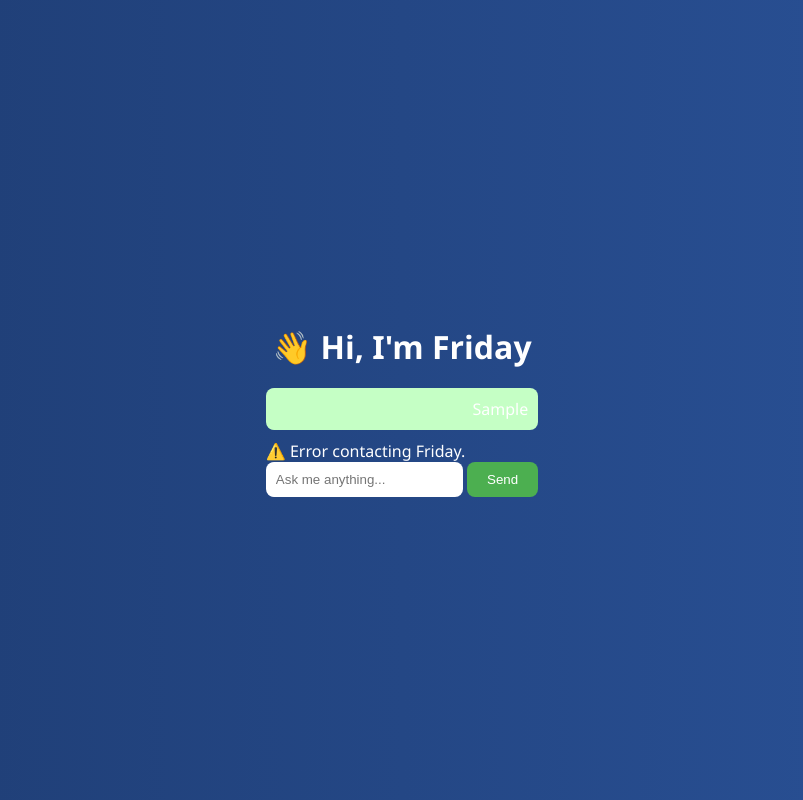
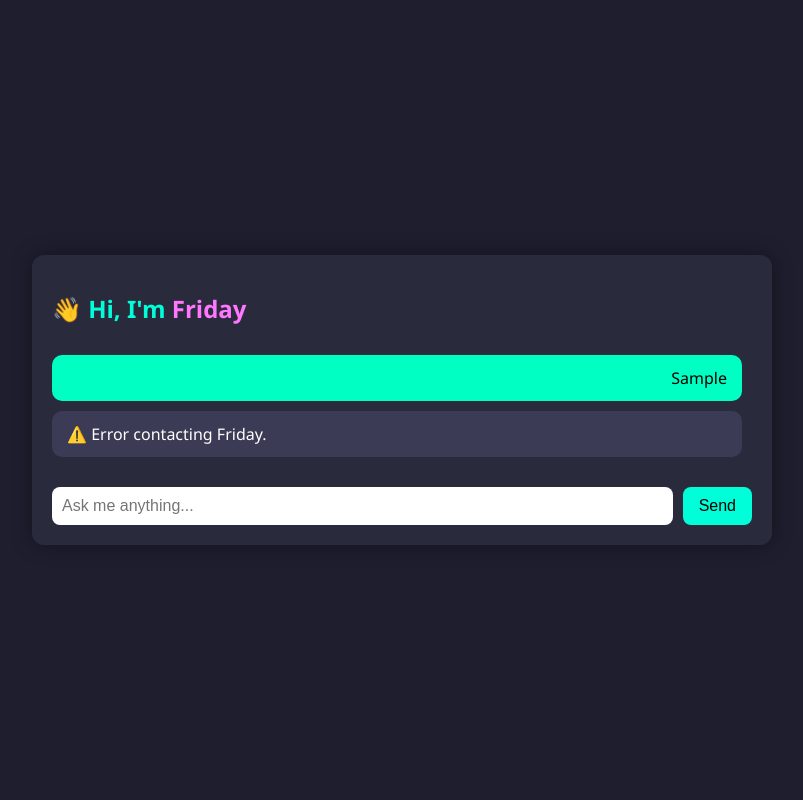
Before and after one commit to hemanthravikala/friday, a plain HTML site: page frontend/index.html in a window 1280 px wide. Both pictures are taken after typing "Sample" into the empty fields and a click on the button "Send". Shown: the whole page, without its empty margins (238-1041 px from the left). Drawn offline with Linux system fonts and the light colour scheme; no server answers.

Commit message:
Update style.css

```diff
--- a/frontend/style.css
+++ b/frontend/style.css
@@ -1,73 +1,72 @@
 body {
+  background: #1e1e2f;
+  color: #ffffff;
   font-family: 'Segoe UI', sans-serif;
-  background: linear-gradient(to right, #1e3c72, #2a5298);
-  color: white;
-  margin: 0;
-  padding: 0;
   display: flex;
-  height: 100vh;
   justify-content: center;
   align-items: center;
+  height: 100vh;
+  margin: 0;
 }
 
-.container {
-  background: rgba(0, 0, 0, 0.3);
-  border-radius: 15px;
+#app {
+  width: 100%;
+  max-width: 700px;
+  background: #2a2a3d;
   padding: 20px;
-  width: 90%;
-  max-width: 600px;
-  box-shadow: 0 0 10px rgba(0,0,0,0.5);
+  border-radius: 12px;
+  box-shadow: 0 0 20px rgba(0, 0, 0, 0.4);
 }
 
 h1 {
-  text-align: center;
   margin-bottom: 20px;
+  color: #00ffd9;
+  font-size: 24px;
 }
 
-.chat-box {
-  background: white;
-  color: black;
-  padding: 15px;
-  border-radius: 10px;
-  height: 300px;
-  overflow-y: auto;
-  margin-bottom: 15px;
+.friday {
+  color: #ff77ff;
 }
 
-.bot, .user {
-  margin: 10px 0;
-  padding: 10px;
-  border-radius: 8px;
+#chat-box {
+  max-height: 400px;
+  overflow-y: auto;
+  margin-bottom: 20px;
+  padding-right: 10px;
 }
 
-.bot {
-  background: #d1e7ff;
-  align-self: flex-start;
+.message {
+  background: #3b3b55;
+  margin: 10px 0;
+  padding: 12px 15px;
+  border-radius: 10px;
+  white-space: pre-line;
 }
 
-.user {
-  background: #c5ffc5;
-  align-self: flex-end;
+.message.user {
+  background: #00ffc3;
+  color: #000;
   text-align: right;
 }
 
-.input-area {
+form {
   display: flex;
   gap: 10px;
 }
 
-input {
+input[type="text"] {
   flex: 1;
   padding: 10px;
+  border-radius: 8px;
   border: none;
-  border-radius: 8px;
+  font-size: 16px;
 }
 
 button {
-  padding: 10px 20px;
-  background: #4caf50;
+  background: #00ffd9;
   border: none;
+  padding: 10px 16px;
   border-radius: 8px;
-  color: white;
   cursor: pointer;
+  font-size: 16px;
 }
```
